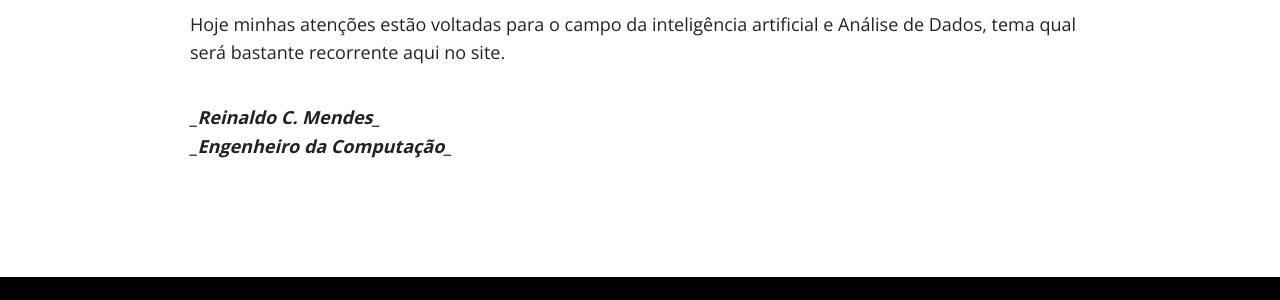
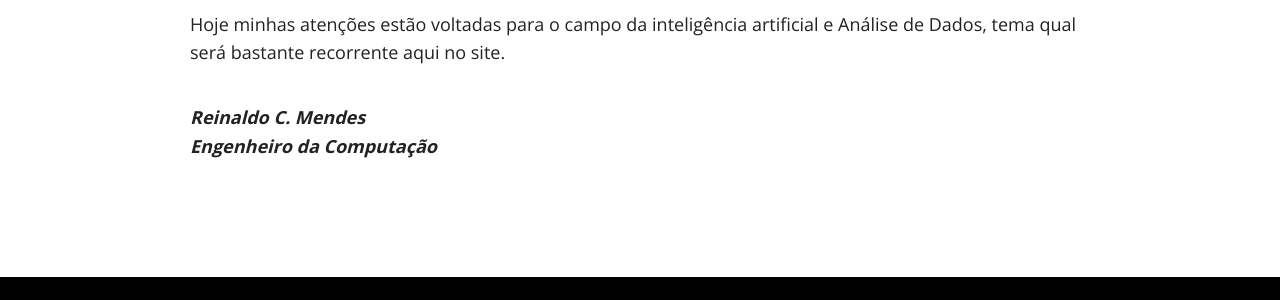
Before and after one commit to reinaldocmendes/reinaldo_mendes, a Jekyll site: the page built from about.md, in a window 1280 px wide. Shown: the part 1186-1486 px from the top of the page. Built offline with Jekyll 4.4.1, drawn with Linux system fonts in a browser that asks for light colours; nearby versions of some CDN libraries.

```diff
--- a/about.md
+++ b/about.md
@@ -33,5 +33,5 @@ Sou engenheiro da computação com especialização em banco de dados. Com 10 an
 
 Hoje minhas atenções estão voltadas para o campo da inteligência artificial e Análise de Dados, tema qual será bastante recorrente aqui no site.
 
-***_Reinaldo C. Mendes_*** <br>
-***_Engenheiro da Computação_***
+**_Reinaldo C. Mendes_** <br>
+**_Engenheiro da Computação_**
```
